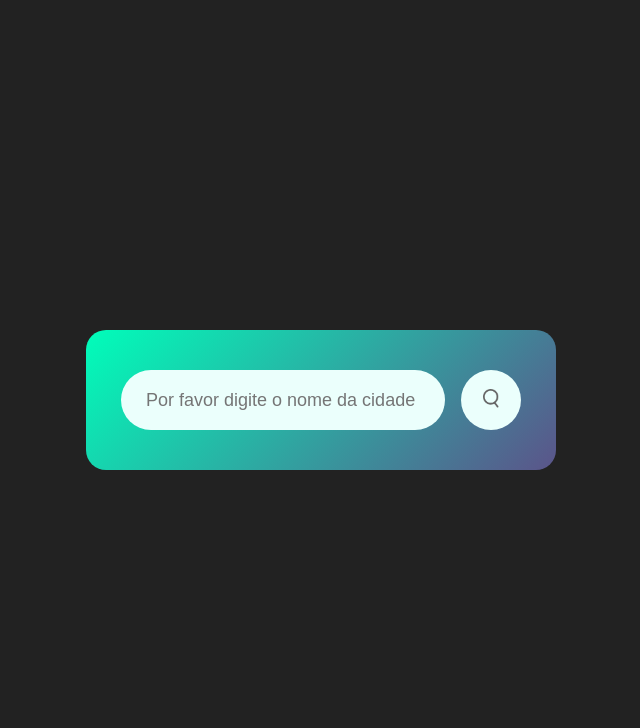
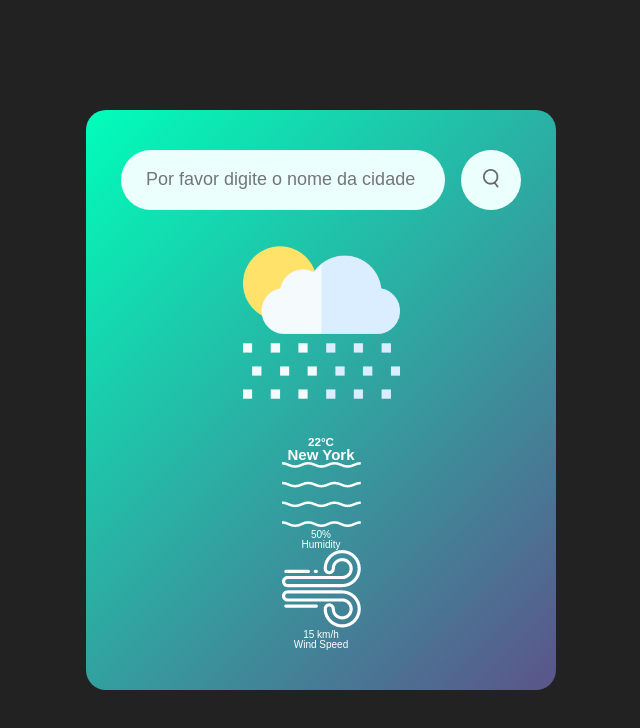
Before and after one commit to lucas-romeiro/30-days-beginners-project, a plain HTML site: page weather-app/index.html in a window 1280 px wide. Shown: the whole page, without its empty margins (319-959 px from the left). Drawn offline with Linux system fonts and the light colour scheme.

Commit message:
chore(html): set up weather details markup

```diff
--- a/weather-app/index.html
+++ b/weather-app/index.html
@@ -31,6 +31,37 @@
           />
         </button>
       </form>
+
+      <article class="weather">
+        <img
+          src="./assets/images/rain.png"
+          alt="Ícone de chuva"
+          class="weather__icon"
+        />
+        <h1 class="weather__temperature">22°C</h1>
+        <h2 class="weather__city">New York</h2>
+
+        <div class="weather__details">
+          <div class="weather__details__col">
+            <img
+              src="./assets/images/humidity.png"
+              alt="Ícone de umidade"
+              class="weather__details__icon"
+            />
+            <p class="weather__humidity">50%</p>
+            <p class="weather__details__label">Humidity</p>
+          </div>
+          <div class="weather__details__col">
+            <img
+              src="./assets/images/wind.png"
+              alt="Ícone de vento"
+              class="weather__details__icon"
+            />
+            <p class="weather__wind">15 km/h</p>
+            <p class="weather__details__label">Wind Speed</p>
+          </div>
+        </div>
+      </article>
     </section>
   </body>
 </html>
```
